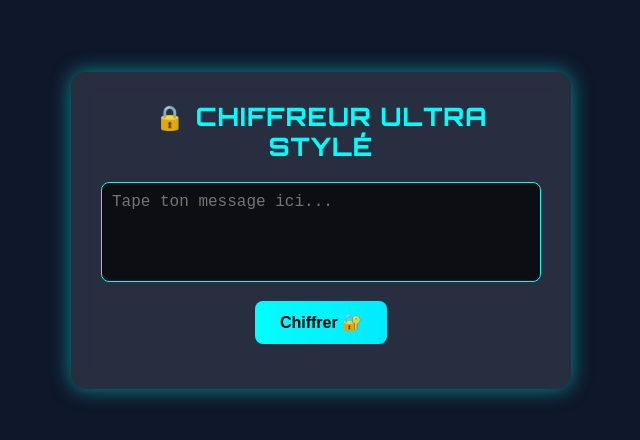
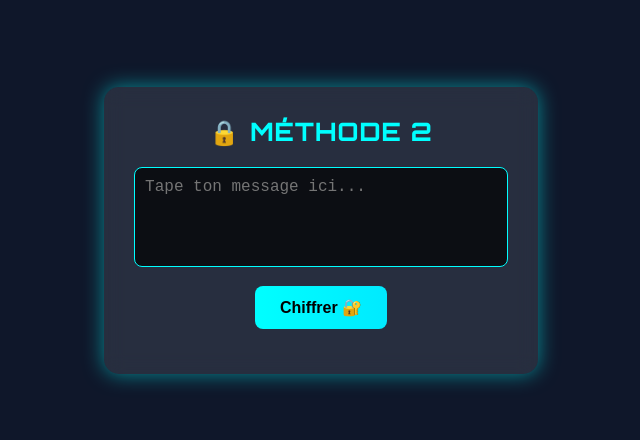
Before and after one commit to nopy234536758/Chiffreurstyl-, a plain HTML site: page index.html in a window 1280 px wide. Shown: the part 170-610 px from the top of the page, without its empty margins (319-959 px from the left). Drawn offline with Linux system fonts and the light colour scheme.

Commit message:
Update index.html

```diff
--- a/index.html
+++ b/index.html
@@ -3,7 +3,7 @@
 <head>
     <meta charset="UTF-8">
     <meta name="viewport" content="width=device-width, initial-scale=1.0">
-    <title>Chiffreur Stylé</title>
+    <title>Méthode 2</title>
     <style>
         @import url('https://fonts.googleapis.com/css2?family=Orbitron:wght@500&display=swap');
 
@@ -90,7 +90,7 @@
 <body>
 
     <div class="container">
-        <h2>🔒 Chiffreur Ultra Stylé</h2>
+        <h2>🔒 Méthode 2</h2>
         <textarea id="inputText" placeholder="Tape ton message ici..."></textarea>
         <button class="btn" onclick="chiffrerMessage()">Chiffrer 🔐</button>
         <p id="result"></p>
```
